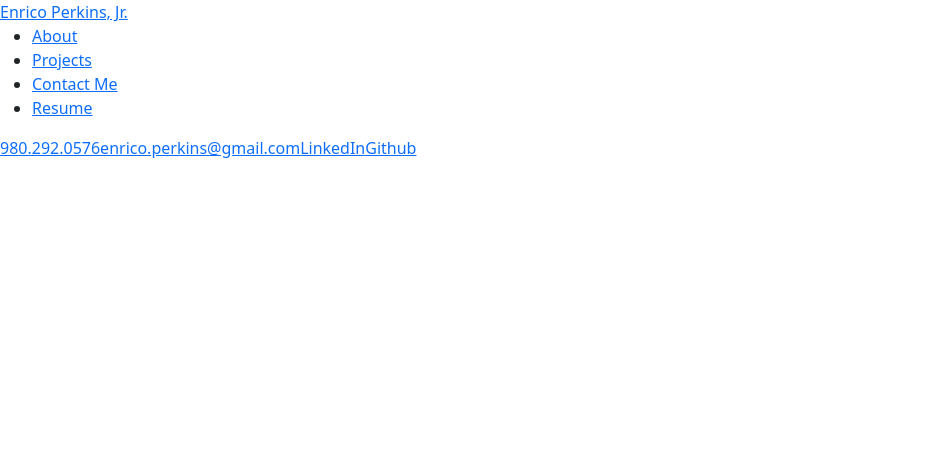
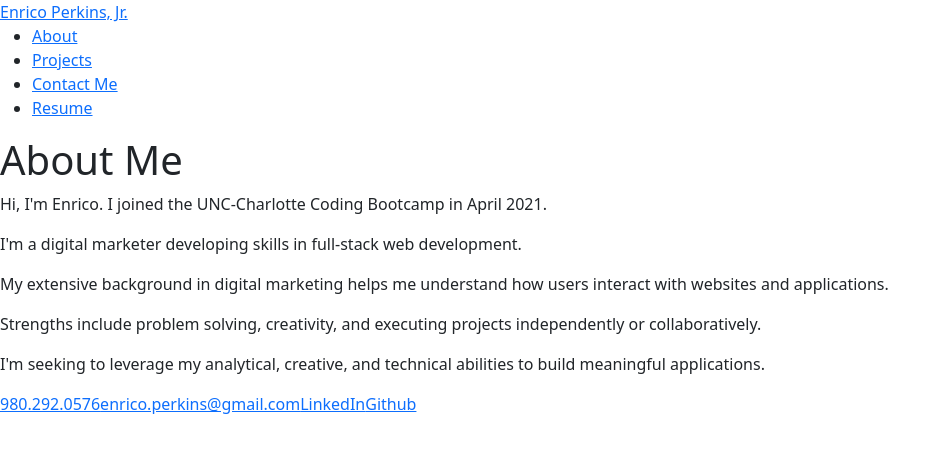
Before and after one commit to evperkinsjr/react-portfolio, a React (Create React App) app: page / in a window 1280 px wide. Shown: the top 452 px of the page, without its empty margins (0-951 px from the left). Built offline with nearby package versions, Linux system fonts and the light colour scheme.

Commit message:
added pages and routes

```diff
--- a/src/App.js
+++ b/src/App.js
@@ -1,12 +1,17 @@
 import React from "react";
 import { BrowserRouter as Router, Route } from "react-router-dom";
 import Navbar from "./components/Header";
+import AboutPage from "./pages/About";
+import ProjectsPage from "./pages/Projects";
 import Footer from "./components/Footer";
 
 function App() {
   return (
     <Router>
       <Navbar />
+      <Route exact path="/" component={AboutPage} />
+      <Route exact path="/about" component={AboutPage} />
+      <Route exact path="/projects" component={ProjectsPage} />
       <Footer />
     </Router>
   );
```
